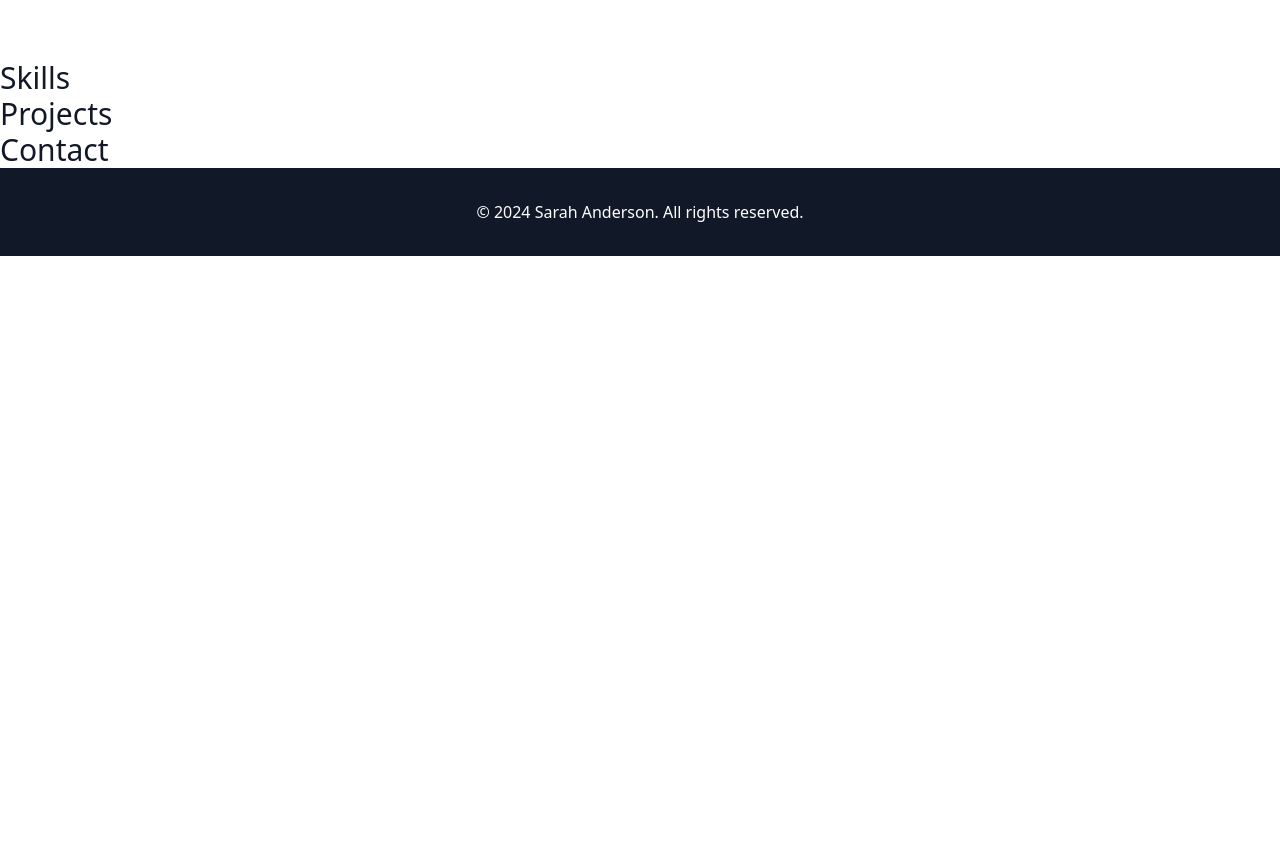
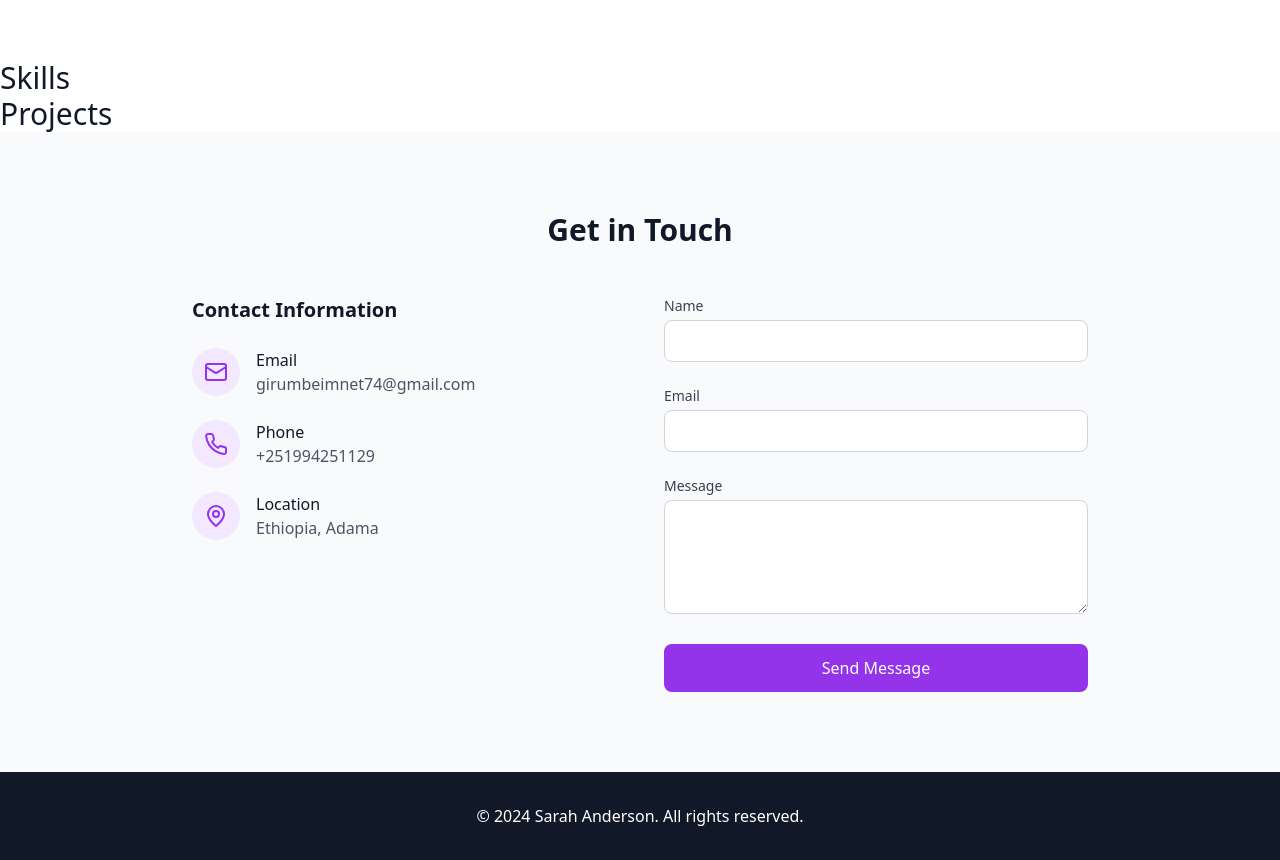
Before and after one commit to BequeenCode/Beimnet-Girum-PersonalPorfolio-ReactJs, a React (Vite) app: page / in a window 1280 px wide. Shown: the part 1360-2220 px from the top of the page. Before the commit the page ends 1616 px from the top, so only its background shows below. Built offline with nearby package versions, Linux system fonts and the light colour scheme.

Commit message:
modified the information of the my contact

```diff
--- a/src/components/Contact.tsx
+++ b/src/components/Contact.tsx
@@ -1,11 +1,111 @@
-import React from 'react'
+import { motion } from 'framer-motion';
+import { useInView } from 'react-intersection-observer';
+import { Mail, MapPin, Phone } from 'lucide-react';
 
-const Contact = () => {
+export default function Contact() {
+  const [ref, inView] = useInView({
+    triggerOnce: true,
+    threshold: 0.1,
+  });
+
   return (
-    <div>
-      <h1 className="text-3xl">Contact</h1>
-    </div>
-  )
+    <section id="contact" className="py-20 bg-gray-50">
+      <div className="container mx-auto px-4">
+        <motion.div
+          ref={ref}
+          initial={{ opacity: 0, y: 50 }}
+          animate={inView ? { opacity: 1, y: 0 } : {}}
+          transition={{ duration: 0.8 }}
+        >
+          <h2 className="text-3xl font-bold text-center mb-12">Get in Touch</h2>
+
+          <div className="max-w-4xl mx-auto grid md:grid-cols-2 gap-12">
+            <div>
+              <h3 className="text-xl font-semibold mb-6">Contact Information</h3>
+
+              <div className="space-y-6">
+                <div className="flex items-center gap-4">
+                  <div className="w-12 h-12 bg-purple-100 rounded-full flex items-center justify-center">
+                    <Mail className="text-purple-600" />
+                  </div>
+                  <div>
+                    <p className="font-medium">Email</p>
+                    <a href="mailto:contact@example.com" className="text-gray-600 hover:text-purple-600 transition-colors">
+                      girumbeimnet74@gmail.com
+                    </a>
+                  </div>
+                </div>
+
+                <div className="flex items-center gap-4">
+                  <div className="w-12 h-12 bg-purple-100 rounded-full flex items-center justify-center">
+                    <Phone className="text-purple-600" />
+                  </div>
+                  <div>
+                    <p className="font-medium">Phone</p>
+                    <a href="tel:+1234567890" className="text-gray-600 hover:text-purple-600 transition-colors">
+                      +251994251129
+                    </a>
+                  </div>
+                </div>
+
+                <div className="flex items-center gap-4">
+                  <div className="w-12 h-12 bg-purple-100 rounded-full flex items-center justify-center">
+                    <MapPin className="text-purple-600" />
+                  </div>
+                  <div>
+                    <p className="font-medium">Location</p>
+                    <p className="text-gray-600">Ethiopia, Adama</p>
+                  </div>
+                </div>
+              </div>
+            </div>
+
+            <div>
+              <form className="space-y-6">
+                <div>
+                  <label htmlFor="name" className="block text-sm font-medium text-gray-700 mb-1">
+                    Name
+                  </label>
+                  <input
+                    type="text"
+                    id="name"
+                    className="w-full px-4 py-2 border border-gray-300 rounded-lg focus:ring-2 focus:ring-purple-600 focus:border-transparent"
+                  />
+                </div>
+
+                <div>
+                  <label htmlFor="email" className="block text-sm font-medium text-gray-700 mb-1">
+                    Email
+                  </label>
+                  <input
+                    type="email"
+                    id="email"
+                    className="w-full px-4 py-2 border border-gray-300 rounded-lg focus:ring-2 focus:ring-purple-600 focus:border-transparent"
+                  />
+                </div>
+
+                <div>
+                  <label htmlFor="message" className="block text-sm font-medium text-gray-700 mb-1">
+                    Message
+                  </label>
+                  <textarea
+                    id="message"
+                    rows={4}
+                    className="w-full px-4 py-2 border border-gray-300 rounded-lg focus:ring-2 focus:ring-purple-600 focus:border-transparent"
+                  ></textarea>
+                </div>
+
+                <button
+                  type="submit"
+                  className="w-full bg-purple-600 text-white py-3 rounded-lg hover:bg-purple-700 transition-colors"
+                >
+                  Send Message
+                </button>
+              </form>
+            </div>
+          </div>
+        </motion.div>
+      </div>
+    </section>
+  );
 }
-
-export default Contact;
```
